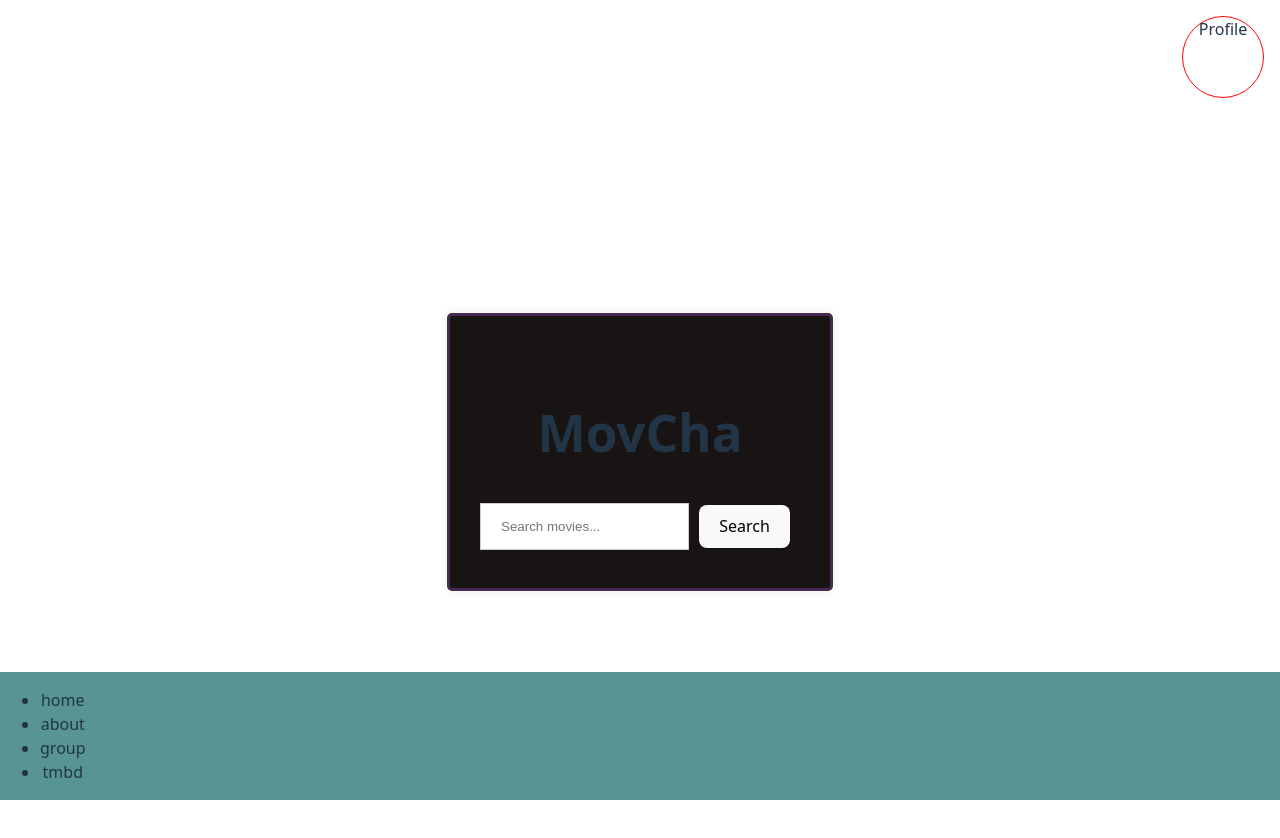
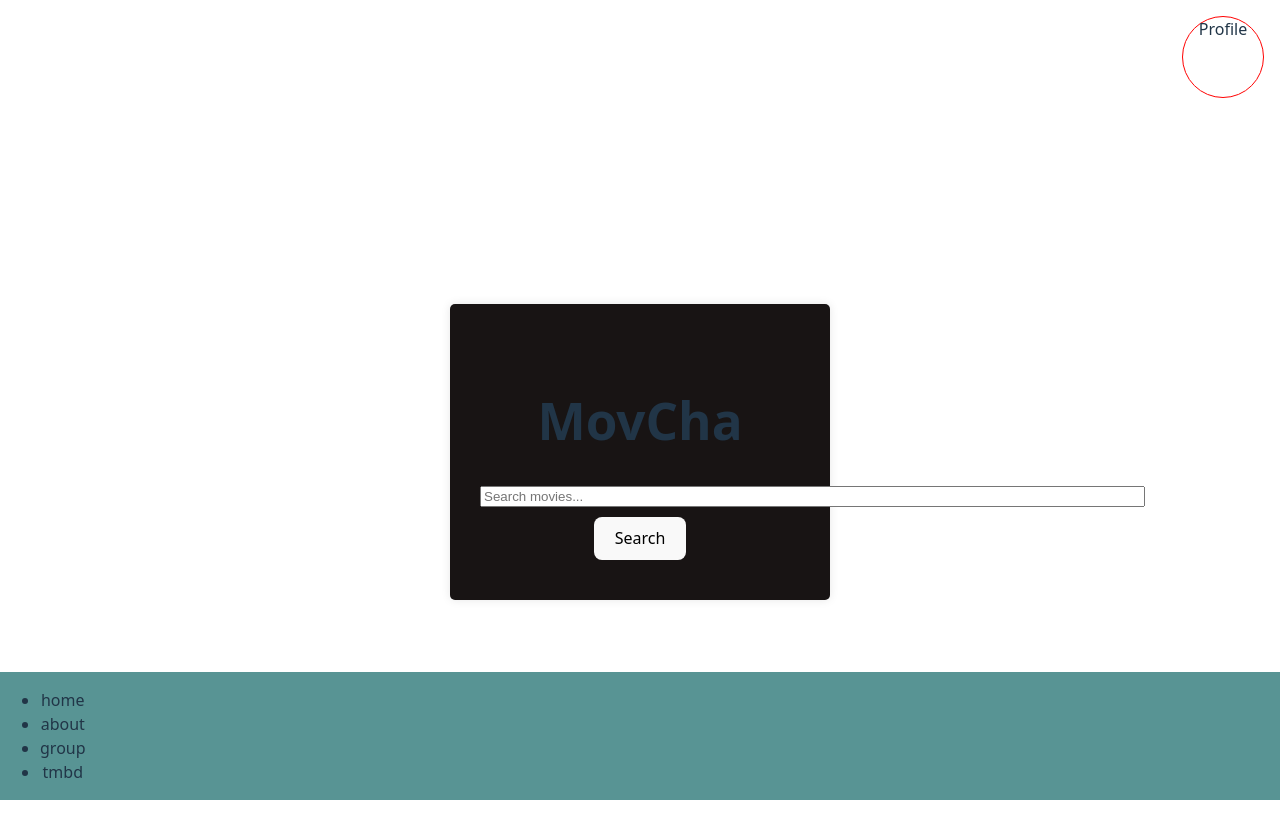
Before and after one commit to Takakontti/SG10-Web-ohjelmoinnin-projekti, a React (Vite) app: page / in a window 1280 px wide. Shown: the top 838 px of the page. Built offline with nearby package versions, Linux system fonts and the light colour scheme.

Commit message:
Poistettu turhat css linjat App.css tiedostosta

```diff
--- a/src/App.css
+++ b/src/App.css
@@ -53,65 +53,3 @@
   border: 1px solid red;
   cursor: pointer;
 }
-
-/* Bordered form */
-form {
-  border: 3px solid #482a51;
-  visibility: visible;
-}
-
-/* Full-width inputs */
-input[type=text], input[type=password] {
-  width: 100%;
-  padding: 12px 20px;
-  margin: 8px 0;
-  display: inline-block;
-  border: 1px solid #ccc;
-  box-sizing: border-box;
-}
-
-/* Extra style for the cancel button (red) */
-.cancelbtn {
-  width: auto;
-  padding: 10px 18px;
-  background-color: #f44336;
-}
-
-/* Center the avatar image inside this container */
-.imgcontainer {
-  text-align: center;
-  margin: 24px 0 12px 0;
-}
-
-/* Avatar image */
-img.avatar {
-  width: 40%;
-  border-radius: 50%;
-}
-
-/* Add padding to containers */
-.container {
-  padding: 16px;
-  visibility: visible;
-}
-
-/* The "Forgot password" text */
-span.psw {
-  float: right;
-  padding-top: 16px;
-}
-
-/* Change styles for span and cancel button on extra small screens */
-@media screen and (max-width: 300px) {
-  span.psw {
-    display: block;
-    float: none;
-  }
-  .cancelbtn {
-    width: 100%;
-  }
-}
-
-.search-bar {
-  display: flex;
-}
```
